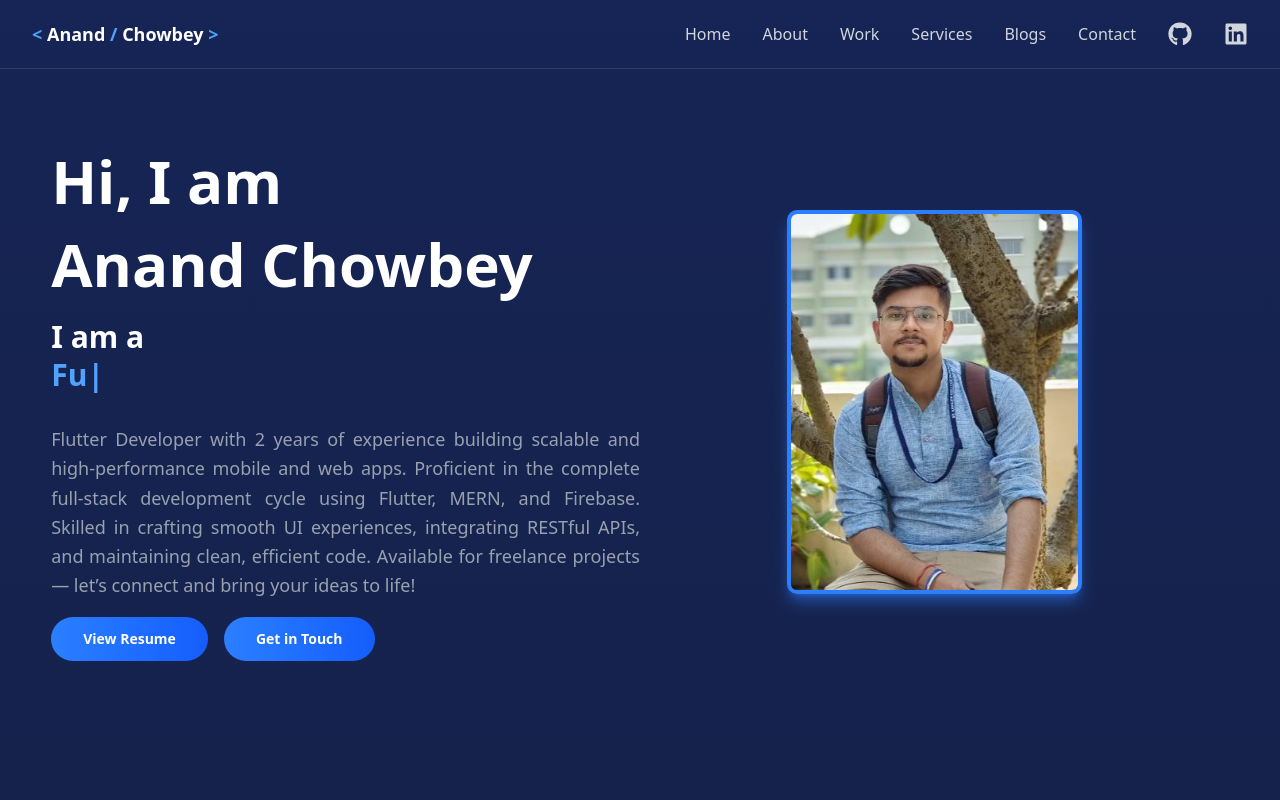
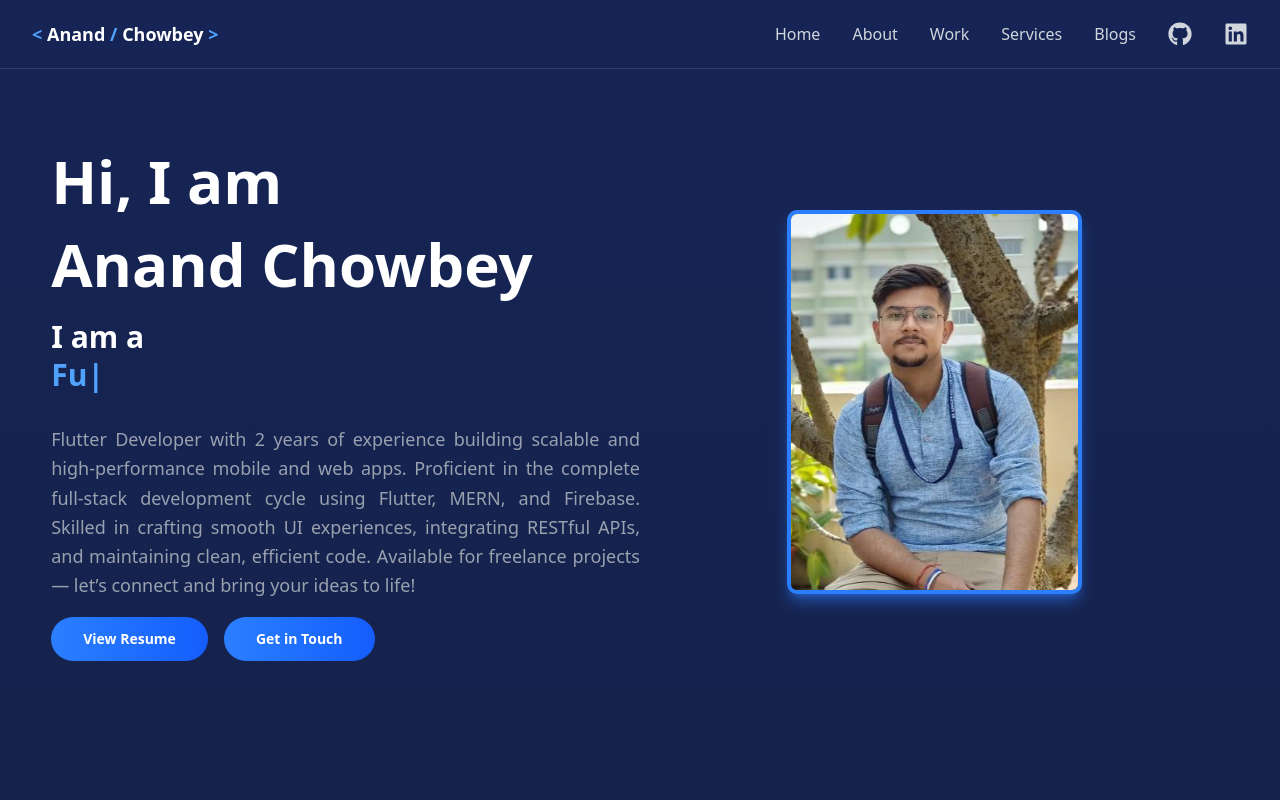
Before and after one commit to Dev-Anand-007/anandchowbey, a React (Vite) app: page / in a window 1280 px wide. Shown: the top 800 px of the page. Built offline with nearby package versions, Linux system fonts and the light colour scheme.

Commit message:
Update Navbar.jsx

```diff
--- a/src/components/Navbar/Navbar.jsx
+++ b/src/components/Navbar/Navbar.jsx
@@ -23,7 +23,7 @@
     { id: "work", label: "Work" },
     { id: "services", label: "Services" },
     { id: "blogs", label: "Blogs" },
-    { id: "contact", label: "Contact" },
+    // { id: "contact", label: "Contact" },
   ];
 
   const handleNavigate = (id) => {
```
